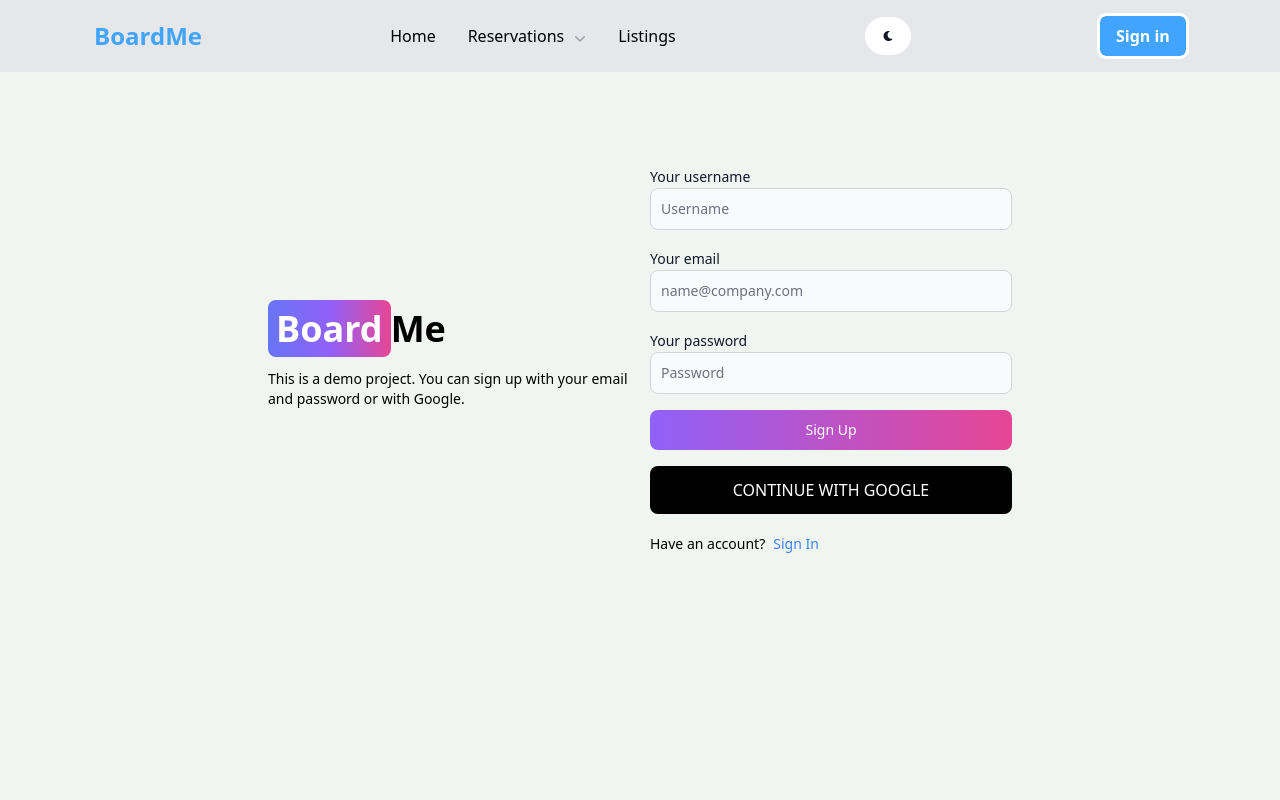
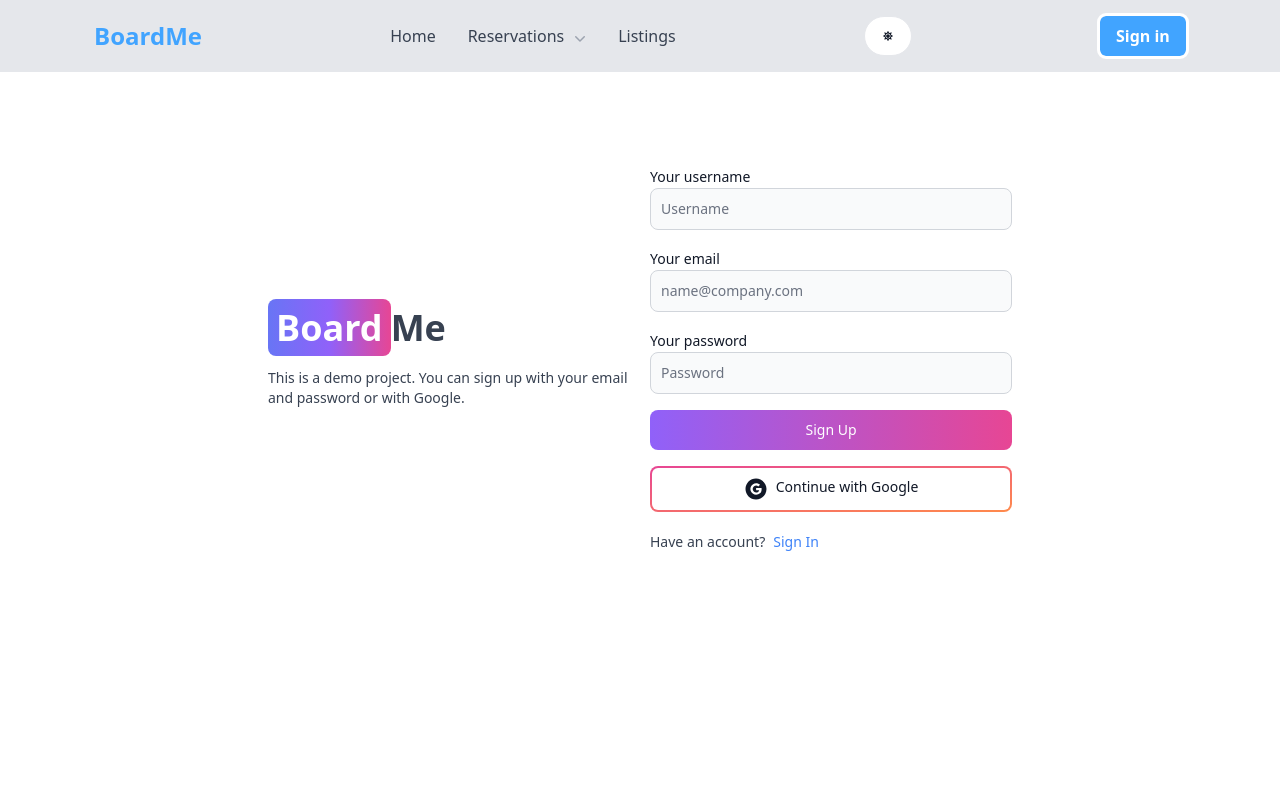
Before and after one commit to Gayasri72/BoardMe-Javascript, a React (Vite) app in the folder frontend/: page /sign-up in a window 1280 px wide. Shown: the top 800 px of the page. Built offline with nearby package versions, Linux system fonts and the light colour scheme.

Commit message:
add admin functinality to user

```diff
--- a/frontend/src/components/Header.jsx
+++ b/frontend/src/components/Header.jsx
@@ -4,9 +4,10 @@
 import { Fragment } from "react";
 import { Menu, Transition } from "@headlessui/react";
 import { ChevronDownIcon } from "@heroicons/react/20/solid";
-import { useSelector } from "react-redux";
+import { useSelector, useDispatch } from 'react-redux';
 import { Button } from "flowbite-react";
 import { FaMoon, FaSun } from 'react-icons/fa';
+import { toggleTheme } from '../redux/theme/themeSlice';
 
 const inside_nav = [
   {
@@ -27,6 +28,8 @@
   const { currentUser } = useSelector((state) => state.user);
   const [nav, setNav] = useState(true);
 
+  const dispatch = useDispatch();
+  const { theme } = useSelector((state) => state.theme);
   const handleNav = () => {
     setNav(!nav);
   };
@@ -87,8 +90,13 @@
         <Link to="/listing">Listings</Link>
       </div>
       <div className="">
-      <Button className='w-12 h-10 hidden sm:inline' color='gray' pill>
-          <FaMoon />
+      <Button
+          className='w-12 h-10 hidden sm:inline'
+          color='gray'
+          pill
+          onClick={() => dispatch(toggleTheme())}
+        >
+          {theme === 'light' ? <FaSun /> : <FaMoon />}
         </Button>
           </div>
       <div className="items-center space-x-3 hidden md:flex">
--- a/frontend/src/components/OAuth.jsx
+++ b/frontend/src/components/OAuth.jsx
@@ -3,6 +3,10 @@
 import { useDispatch } from 'react-redux';
 import { signInSuccess } from '../redux/user/userSlice';
 import { useNavigate } from 'react-router-dom';
+import { AiFillGoogleCircle } from 'react-icons/ai';
+import { Button } from 'flowbite-react';
+
+
 
 export default function OAuth() {
   const dispatch = useDispatch();
@@ -33,12 +37,9 @@
     }
   };
   return (
-    <button
-      onClick={handleGoogleClick}
-      type='button'
-      className='bg-black text-white p-3 rounded-lg uppercase hover:opacity-95'
-    >
-      Continue with google
-    </button>
-  );
+    <Button type='button' gradientDuoTone='pinkToOrange' outline onClick={handleGoogleClick}>
+        <AiFillGoogleCircle className='w-6 h-6 mr-2'/>
+        Continue with Google
+    </Button>
+  )
 }
--- /dev/null
+++ b/frontend/src/components/ThemeProvider.jsx
@@ -0,0 +1,12 @@
+import { useSelector } from 'react-redux';
+
+export default function ThemeProvider({ children }) {
+  const { theme } = useSelector((state) => state.theme);
+  return (
+    <div className={theme}>
+      <div className='bg-white text-gray-700 dark:text-gray-200 dark:bg-[rgb(16,23,42)] min-h-screen'>
+        {children}
+      </div>
+    </div>
+  );
+}
--- a/frontend/src/main.jsx
+++ b/frontend/src/main.jsx
@@ -5,12 +5,16 @@
 import { persistor, store } from "./redux/store.js";
 import { Provider } from "react-redux";
 import { PersistGate } from "redux-persist/integration/react";
+import ThemeProvider from './components/ThemeProvider.jsx';
+
 
 ReactDOM.createRoot(document.getElementById("root")).render(
 
     <PersistGate  persistor={persistor}>
       <Provider store={store}>
-    <App />
+      <ThemeProvider>
+        <App />
+      </ThemeProvider>
     </Provider>
     </PersistGate>
 
--- a/frontend/src/redux/store.js
+++ b/frontend/src/redux/store.js
@@ -2,8 +2,9 @@
 import userReducer from "./user/userSlice";
 import { persistReducer, persistStore } from "redux-persist";
 import storage from "redux-persist/lib/storage";
+import themeReducer from './theme/themeSlice';
 
-const rootReducer = combineReducers({ user: userReducer });
+const rootReducer = combineReducers({ user: userReducer,theme: themeReducer, });
 const persistConfig = {
   key: "root",
   storage,
--- /dev/null
+++ b/frontend/src/redux/theme/themeSlice.js
@@ -0,0 +1,19 @@
+import {createSlice} from '@reduxjs/toolkit';
+
+const initialState = {
+    theme: 'light',
+};
+
+const themeSlice = createSlice({
+    name: 'theme',
+    initialState,
+    reducers: {
+        toggleTheme: (state) => {
+            state.theme = state.theme === 'light' ? 'dark' : 'light';
+        },
+        }
+});
+
+export const {toggleTheme} = themeSlice.actions;
+
+export default themeSlice.reducer;
```
Also changed, not shown: 1 other file (tests, documents, lock files or other folders).
